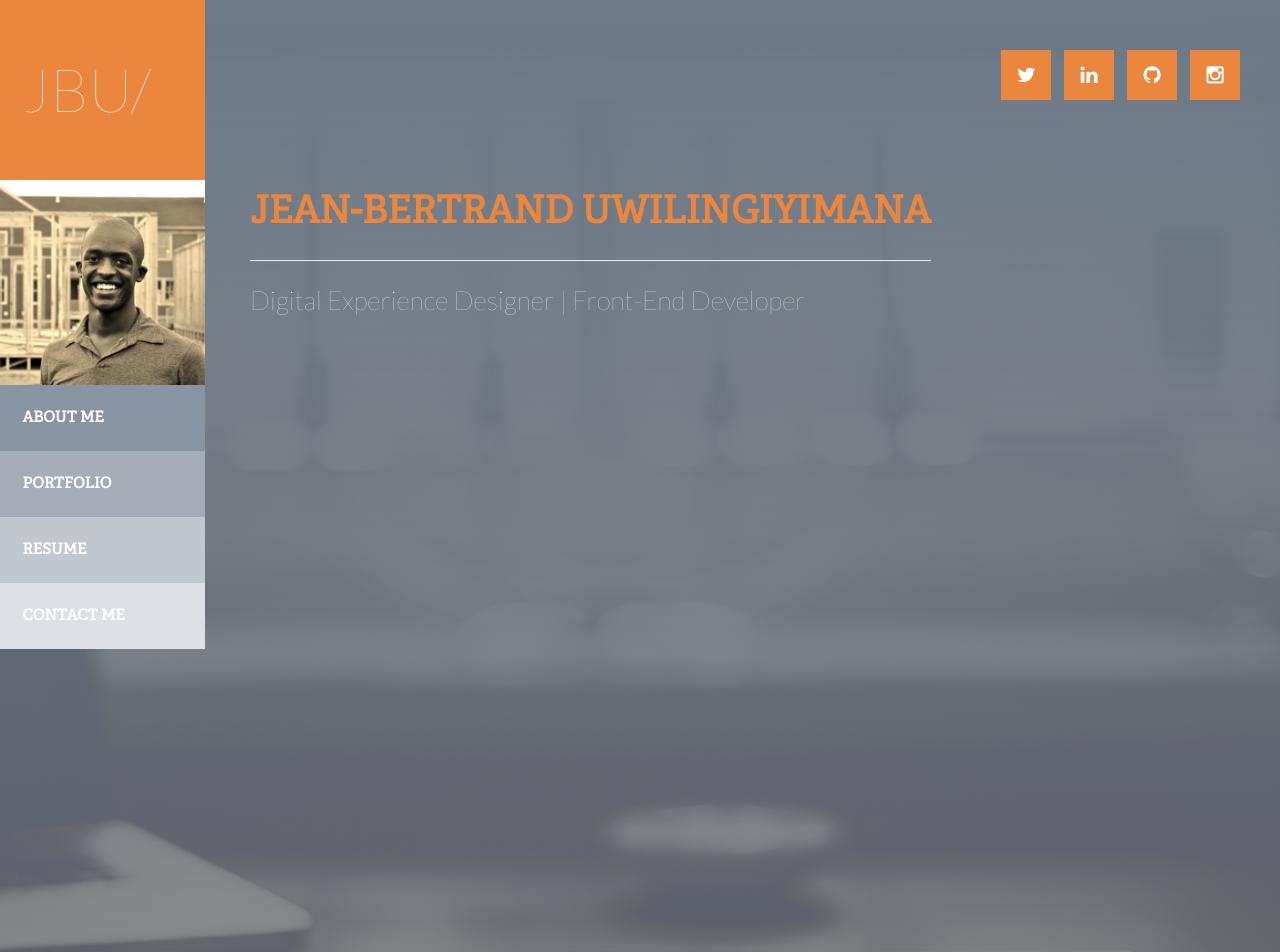
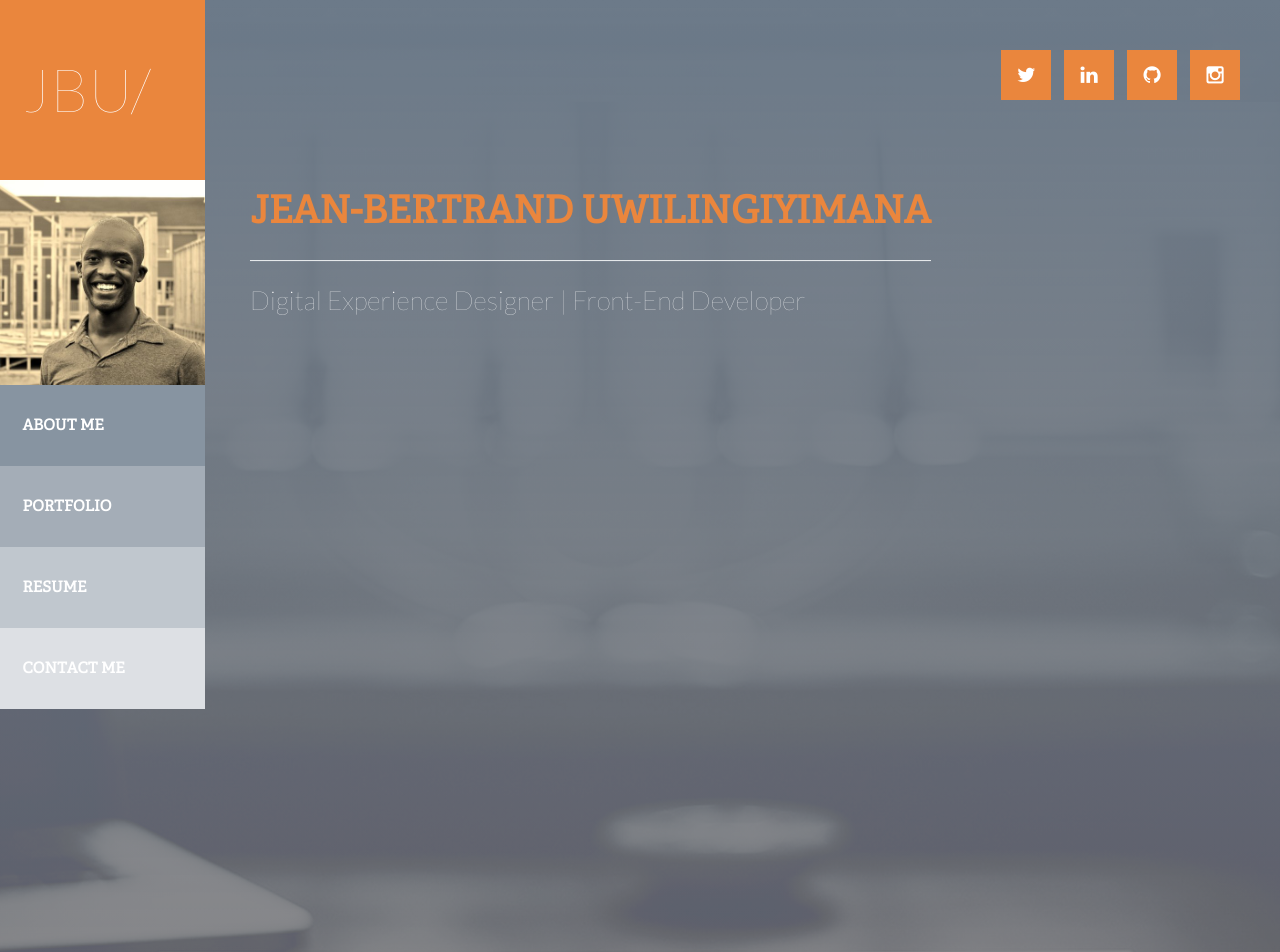
Before and after one commit to jean-bertrand/jean-bertrand.github.io, a Jekyll site: the page built from index.html, in a window 1280 px wide and 1400 px high. Shown: the top 952 px of the window. Built offline with Jekyll 4.4.1, drawn with Linux system fonts in a browser that asks for light colours; the list of posts is cut into pages by our own code.

Commit message:
fixed padding in menu items

```diff
--- a/_includes/sass/main.scss
+++ b/_includes/sass/main.scss
@@ -158,7 +158,7 @@ body {
 	    li {
 		    width: 100%;
 		    a {
-			    padding: 1.5em 1.5em;
+			    padding: 2em 1.5em;
 			    color: #fff;
 		    }
 		    .active {
--- a/_includes/stylesheets/main.css
+++ b/_includes/stylesheets/main.css
@@ -178,7 +178,7 @@ body .btn {
   }
   /* line 160, ../sass/main.scss */
   .navbar .navbar-nav li a {
-    padding: 1.5em 1.5em;
+    padding: 2em 1.5em;
     color: #fff;
   }
   /* line 165, ../sass/main.scss */
```
